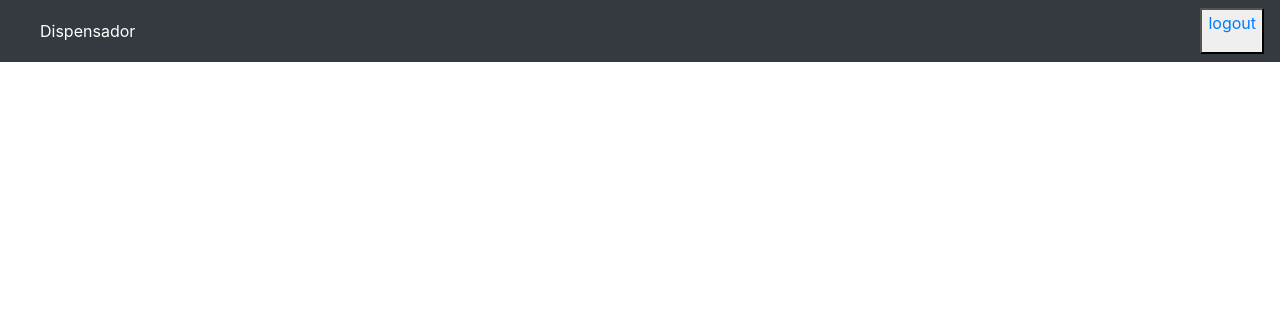
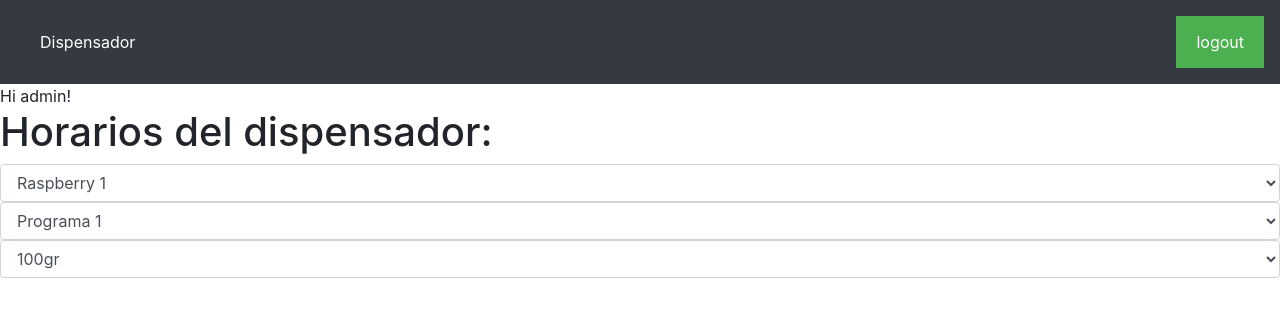
Before and after one commit to OGmenas/dispensaDoor, a Django app: page / in a window 1280 px wide. Shown: the top 317 px of the page. Run offline with Django 3.2, Linux system fonts and the light colour scheme; a user stored in the database is signed in; some libraries are stand-ins or nearby versions.

Commit message:
Not functional form added
TODO:
	Implement websocket message sending
	Fix account creation
Optional:
	Add mail and id fields to auth user model

```diff
--- a/dispensadoor/urls.py
+++ b/dispensadoor/urls.py
@@ -25,4 +25,5 @@
     path('accounts/', include('django.contrib.auth.urls')),
     path('', login_required(TemplateView.as_view(template_name='home.html')), name='home'),
     path('signup/', views.SignUp.as_view(), name='signup'),
+    path('webdispensador/',include('webdispensador.urls')),
 ]
--- a/templates/base.html
+++ b/templates/base.html
@@ -5,21 +5,38 @@
   <meta charset="utf-8">
   <title>{% block title %}Dispensador{% endblock %}</title>
   <link rel="stylesheet" href="https://stackpath.bootstrapcdn.com/bootstrap/4.1.3/css/bootstrap.min.css" integrity="sha384-MCw98/SFnGE8fJT3GXwEOngsV7Zt27NXFoaoApmYm81iuXoPkFOJwJ8ERdknLPMO" crossorigin="anonymous">
+  <style>
+
+  button {
+    background-color: #4CAF50;
+    color: white;
+    padding: 14px 20px;
+    margin: 8px 0;
+    border: none;
+    cursor: pointer;
+    width: 100%;
+}
+
+button:hover {
+    opacity: 0.8;
+}
+  </style>
 </head>
-<body>
+<body >
   <header>
-<nav class="navbar navbar-expand-lg navbar-dark bg-dark fixed-top">
+<nav class="navbar navbar-expand-lg navbar-dark bg-dark static-top">
     <a class="navbar-brand" href="index.html"></a>
     <button class="navbar-toggler" type="button" data-toggle="collapse" data-target="#navbarSupportedContent" aria-controls="navbarSupportedContent"
         aria-expanded="false" aria-label="Toggle navigation"><span class="navbar-toggler-icon"></span></button>
     <div class="collapse navbar-collapse " id="navbarSupportedContent">
         <ul class="navbar-nav mr-auto">
+
             <li class="nav-item active">
                 <a class="nav-link" >Dispensador <span class="sr-only">(current)</span></a>
         </ul>
          <ul class="navbar-nav ml-auto nav-flex-icons">
           {% if user.is_authenticated %}
-            <button><a href="{% url 'logout' %}">logout</a></p></button>
+            <a href="{% url 'logout' %}" ><button>logout </button></a>
           {% endif %}
 
         </ul>
--- a/templates/home.html
+++ b/templates/home.html
@@ -6,6 +6,24 @@
 {% block content %}
 {% if user.is_authenticated %}
   Hi {{ user.username }}!
+  <h1>Horarios del dispensador:</h1>
+  <b>
+  <form>
+    <select class="form-control" placeholder="Seleccione Raspberry">
+      <option>Raspberry 1</option>
+      <option>Raspberry 2</option>
+    </select>
+    <select class="form-control" placeholder="Seleccione un programa de dispensado">
+      <option>Programa 1</option>
+      <option>Programa 2</option>
+      <option>Programa 3</option>
+    </select>
+    <select class="form-control" placeholder="Cantidad Dispensada">
+      <option>100gr</option>
+      <option>150gr</option>
+      <option>200gr</option>
+    </select>
+</form>
 {% else %}
   <p>You are not logged in</p>
 
--- a/templates/registration/login.html
+++ b/templates/registration/login.html
@@ -123,7 +123,7 @@
 </head>
 <body>
 <header>
-<nav class="navbar navbar-expand-lg navbar-dark bg-dark fixed-top">
+<nav class="navbar navbar-expand-lg navbar-dark bg-dark static-top">
     <a class="navbar-brand" ></a>
     <button class="navbar-toggler" type="button" data-toggle="collapse" data-target="#navbarSupportedContent" aria-controls="navbarSupportedContent"
         aria-expanded="false" aria-label="Toggle navigation"><span class="navbar-toggler-icon"></span></button>
--- a/webdispensador/admin.py
+++ b/webdispensador/admin.py
@@ -1,7 +1,5 @@
 from django.contrib import admin
 
-from .models import Question
-from .models import User
+#from .models import User
 
-admin.site.register(Question)
-admin.site.register(User)
+#admin.site.register(User)
```
Also changed, not shown: webdispensador/models.py (+3 -25 lines), webdispensador/views.py (+2 -27 lines), db.sqlite3, webdispensador/migrations/0001_initial.py, webdispensador/migrations/__init__.py (added).
